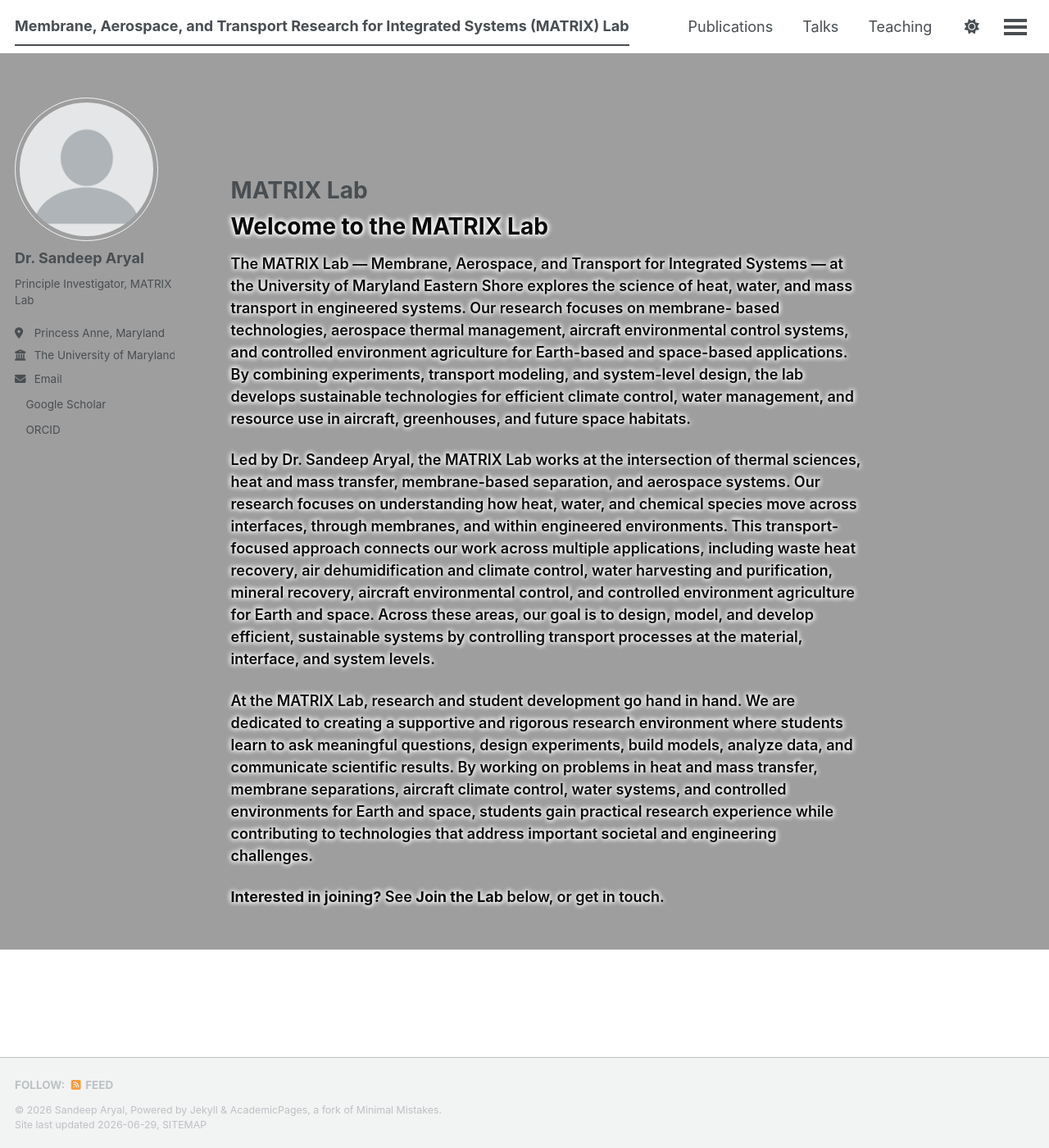
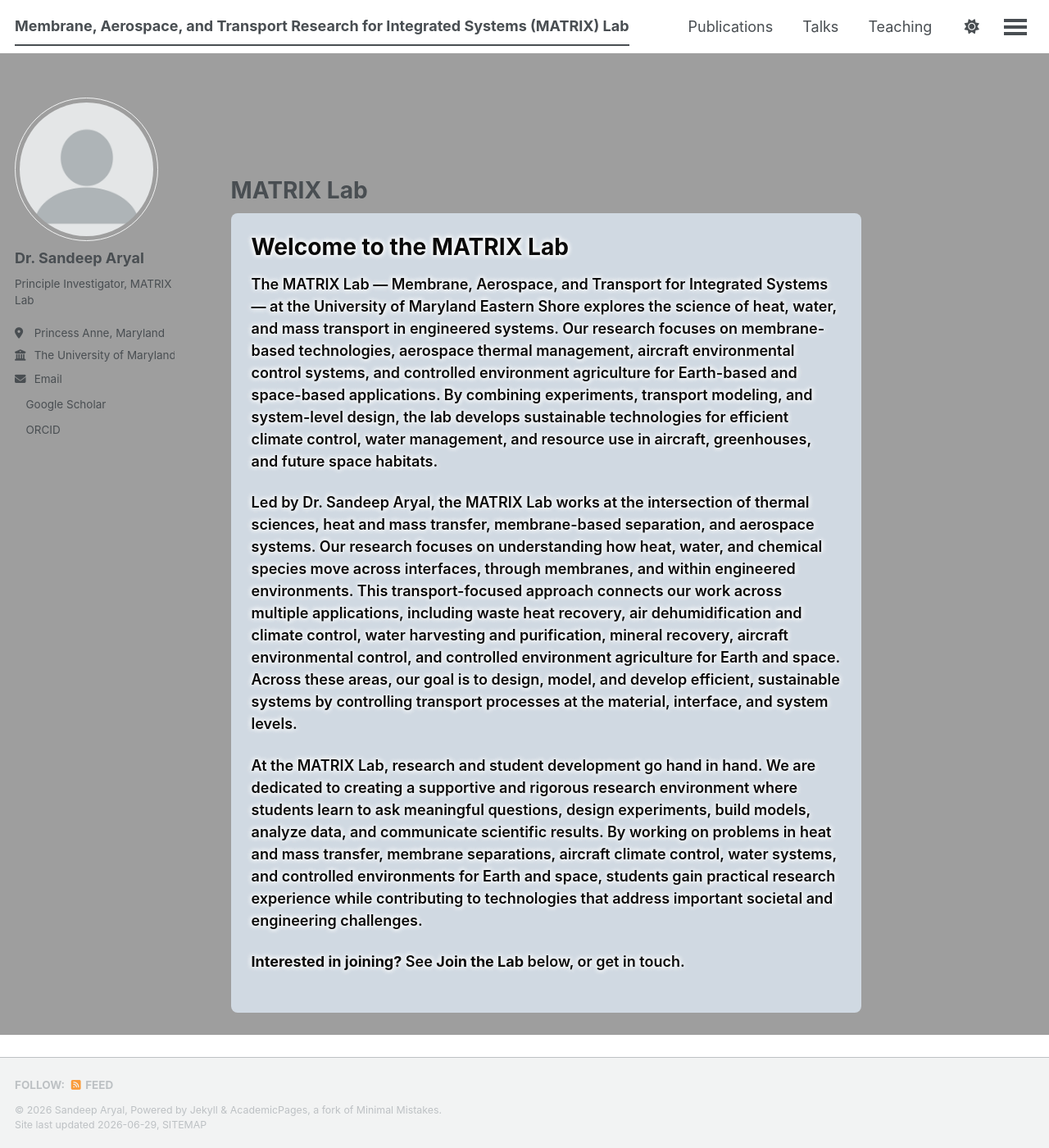
Before and after one commit to saryal111/saryal111.github.io, a Jekyll site: the page built from _pages/about.md, in a window 1280 px wide and 1400 px high, scrolled down 843 px. Shown: the whole window at 82% size. Built offline with Jekyll 4.4.1, drawn with Linux system fonts in a browser that asks for light colours; a style sheet for code colours, icons or effects is not loaded.

Commit message:
Update main.scss

```diff
--- a/assets/css/main.scss
+++ b/assets/css/main.scss
@@ -67,3 +67,9 @@ body::before {
     0 0 6px #ffffff;
   font-weight: 600;
 }
+.page__content,
+.archive {
+  background-color: rgba(225, 236, 248, 0.75);
+  padding: 25px;
+  border-radius: 8px;
+}
```
